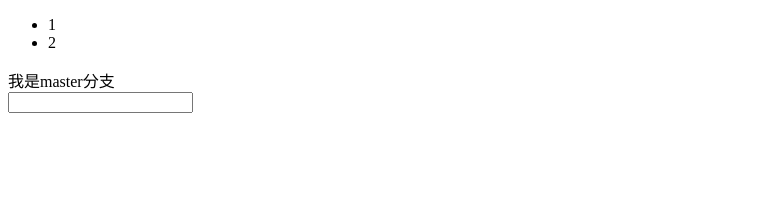
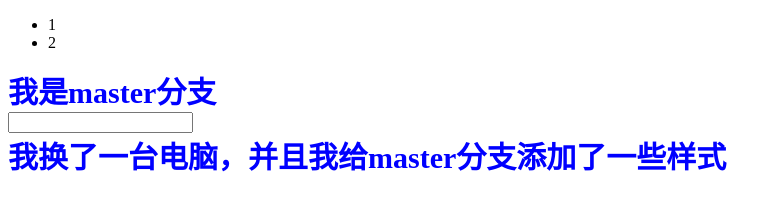
Before and after one commit to LinRude/gitdemo1, a plain HTML site: page index.html in a window 1280 px wide. Shown: the whole page, without its empty margins (0-782 px from the left). Drawn offline with Linux system fonts and the light colour scheme.

Commit message:
我换了台电脑，并且给master添加了样式

```diff
--- a/index.css
+++ b/index.css
@@ -0,0 +1 @@
+div{color: blue ;font-size: 30px;font-weight: bolder;text-shadow: 2px 2px 1px red,-2px -2px 1px red，2px -2px 1px red，-2px 2px 1px red;}
--- a/index.html
+++ b/index.html
@@ -4,6 +4,7 @@
     <meta charset="UTF-8">
     <meta name="viewport" content="width=device-width, initial-scale=1.0">
     <title>Document</title>
+    <link rel="stylesheet" href="./index.css">
 </head>
 <body>
     <ul>
@@ -13,5 +14,6 @@
     <p></p>
     <div>我是master分支</div>
     <input type="text">
+    <div>我换了一台电脑，并且我给master分支添加了一些样式</div>
 </body>
 </html>
```
